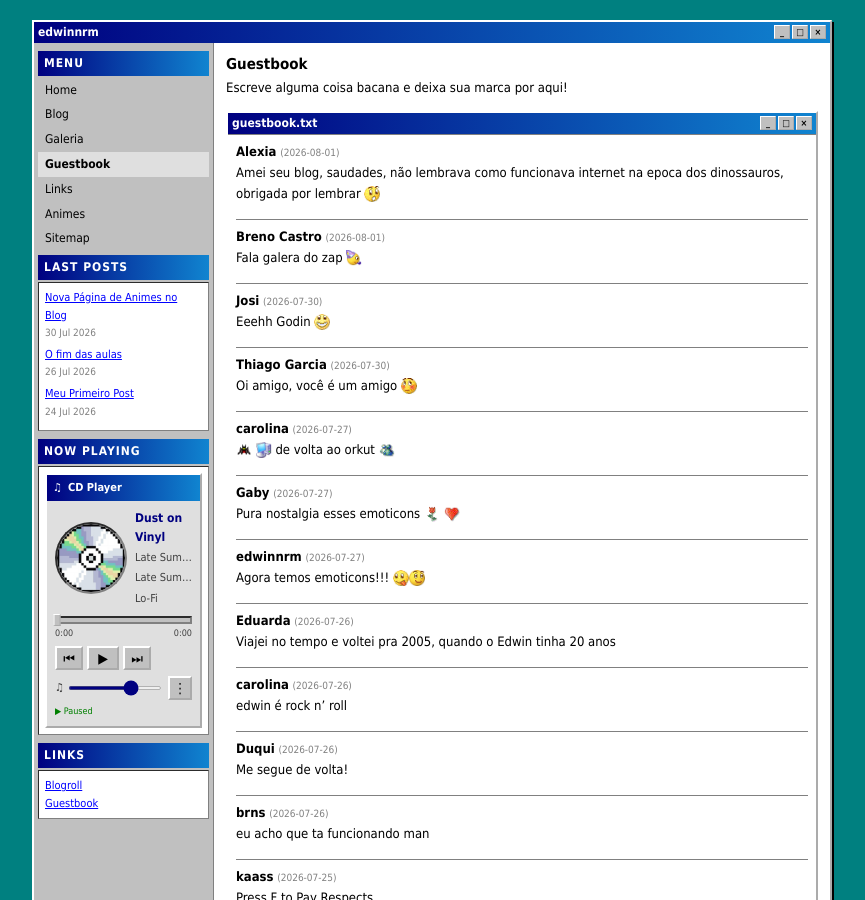
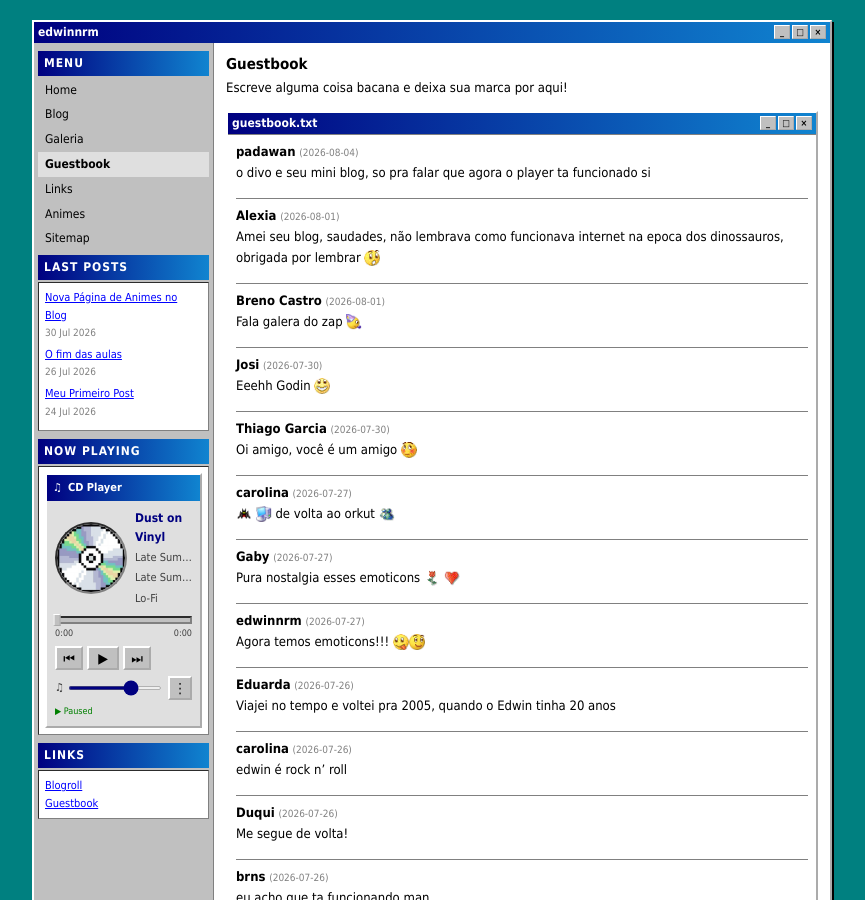
Before and after one commit to EdwinNRM/Blog, a Jekyll site: the page built from pages/guestbook.md, in a window 1280 px wide and 900 px high. Shown: the whole window, without its empty margins (208-1073 px from the left). Built offline with Jekyll 4.4.1, drawn with Linux system fonts in a browser that asks for light colours.

Commit message:
Add guestbook from padawan

```diff
--- a/_data/guestbook.yml
+++ b/_data/guestbook.yml
@@ -59,3 +59,7 @@
 - name: "Alexia"
   date: "2026-08-01"
   message: "Amei seu blog, saudades, não lembrava como funcionava internet na epoca dos dinossauros, obrigada por lembrar :surprised:"
+
+- name: "padawan"
+  date: "2026-08-04"
+  message: "o divo e seu mini blog, so pra falar que agora o player ta funcionado si"
```
